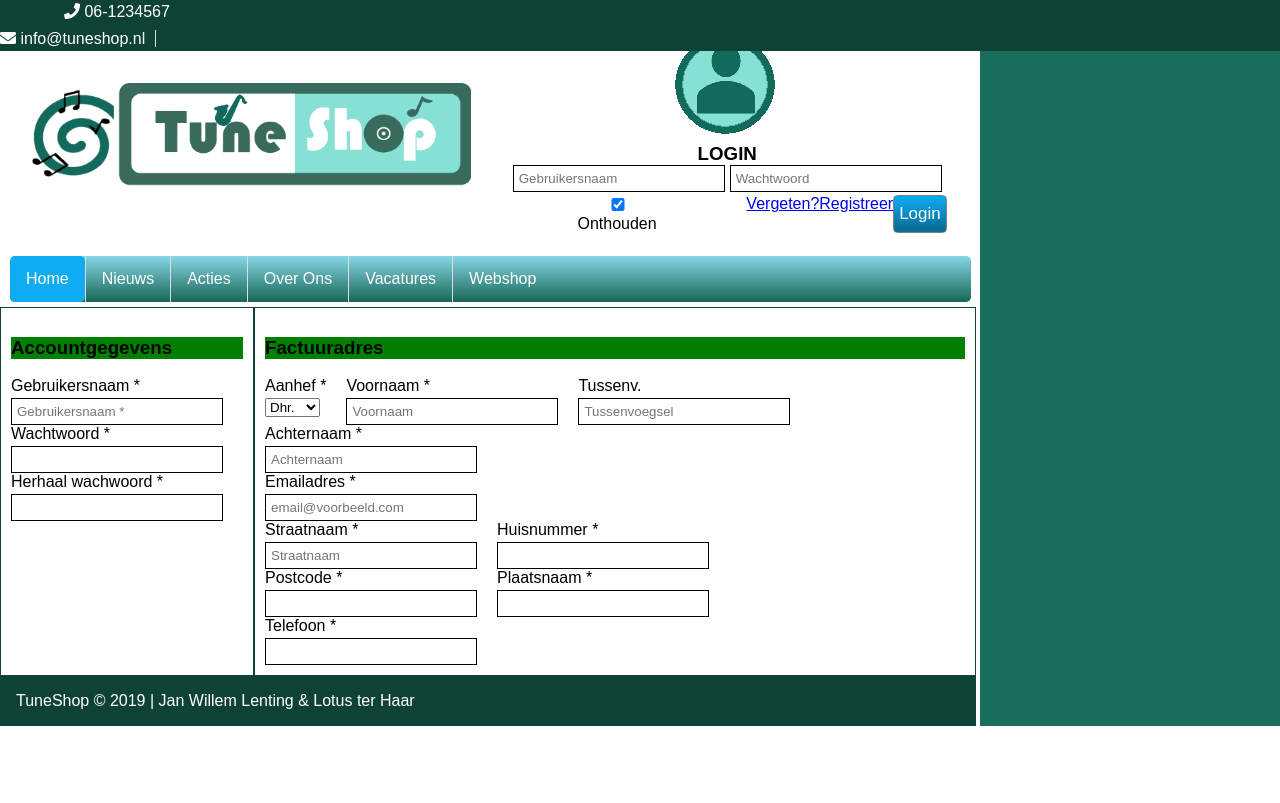
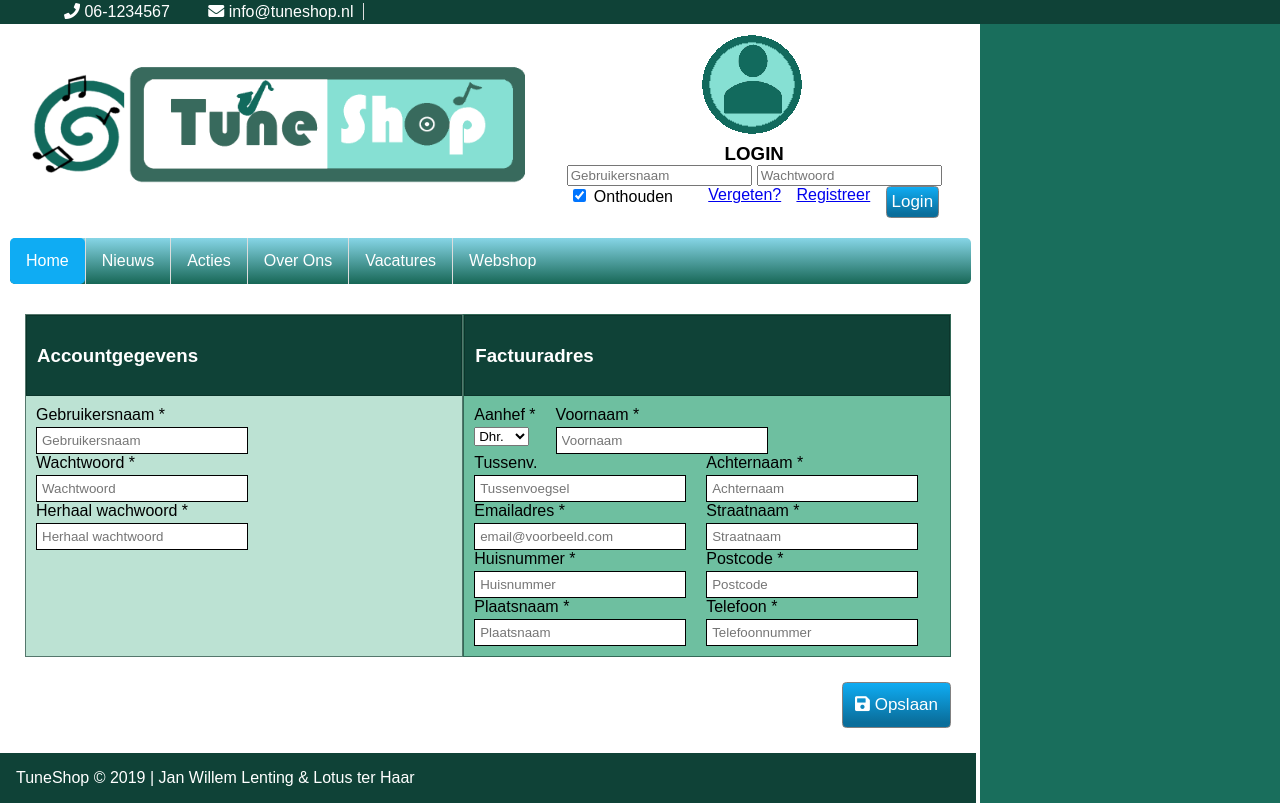
Before and after one commit to LotusterHaar/3A-Webshop, a PHP site: page /registrationpage.html in a window 1280 px wide. Before the commit the page ends 726 px from the top, so only its background shows below. Run offline with PHP 8.4, Linux system fonts and the light colour scheme.

Commit message:
kleuren, layout css en knop 'opslaan' toegevoegd aan de registratie pagina

```diff
--- a/html/css/stylesRegistrationPage.css
+++ b/html/css/stylesRegistrationPage.css
@@ -1,10 +1,11 @@
 .registration-form {
     display: flex;
+    padding: 25px;
 }
 
 .registration-form h3 {
-    background: green;
-    /*    display: grid;*/
+    color: white;
+    display: grid;
 }
 
 .row {
@@ -12,11 +13,18 @@
 }
 
 /* Create two equal columns that sits next to each other */
-.column {
-    border: 1px solid #0f4237;
+.column1, .column2 {
+    border: 1px solid rgba(10, 43, 36, 0.58);
     display: flex;
-    padding: 10px;
     flex-direction: column;
+}
+
+.column1{
+    background: #1a9a694a;
+}
+
+.column2{
+    background-color: #1a9a69a1;
 }
 
 label {
@@ -24,13 +32,34 @@
     margin: 0 20px 0 0;
 }
 
-span {
+.registration-form span {
     display: block;
     margin: 0 0 3px;
 }
 
-input {
+.registration-form input {
     width: 200px;
     border: 1px solid #000;
     padding: 5px;
 }
+
+.registration-form-header{
+    background-color: #0f4237;
+    margin:0px;
+    padding: 10px;
+    border: 1px solid rgba(10, 43, 36, 0.58);
+}
+
+.column-body{
+    padding: 10px;
+}
+
+.save-button-row{
+    display: flex;
+    flex-direction: column;
+    align-items:flex-end;
+}
+
+.save-button{
+    margin: 0 25px 25px 0px;
+}
--- a/html/registrationpage.html
+++ b/html/registrationpage.html
@@ -94,54 +94,78 @@
             </section>
             <!-- Content -->
             <section class="content">
-                <form class="registration-form">
-                    <div class="column">
-                        <h3><label>Accountgegevens</label></h3>
+                <form>
+                    <div class="registration-form">
 
+                        <div class="column1">
+                            <div class="registration-form-header"><h3><label>Accountgegevens</label></h3></div>
+                            <div class="column-body">
                                 <label for="username"><span>Gebruikersnaam *</span> <input name="username" id="username"
                                                                                            type="text"
-                                                                                   placeholder="Gebruikersnaam *"
+                                                                                           placeholder="Gebruikersnaam"
                                                                                            required/></label>
 
 
                                 <label for="password"><span>Wachtwoord *</span> <input name="password" id="password"
-                                                                               type="password" required/></label>
+                                                                                       placeholder="Wachtwoord"
+                                                                                       type="password"
+                                                                                       required/></label>
 
 
-                        <label for="password2"><span>Herhaal wachwoord *</span> <input name="password2" id="password2"
+                                <label for="password2"><span>Herhaal wachwoord *</span> <input name="password2"
+                                                                                               id="password2"
+                                                                                               placeholder="Herhaal wachtwoord"
                                                                                                type="password"
                                                                                                required/></label>
                             </div>
-                    <div class="column">
-                        <h3><label>Factuuradres</label></h3>
+                        </div>
+                        <div class="column2">
+                            <div class="registration-form-header"><h3><label>Factuuradres</label></h3></div>
+                            <div class="column-body">
                                 <div class="address-row">
                                     <label><span>Aanhef *</span> <select name="aanhef">
                                         <option value="Dhr.">Dhr.</option>
                                         <option value="Mevr.">Mevr.</option>
                                     </select></label>
-                            <label><span>Voornaam *</span><input name="voornaam" type="text" placeholder="Voornaam"
+                                    <label><span>Voornaam *</span><input name="voornaam" type="text"
+                                                                         placeholder="Voornaam"
                                                                          required/></label>
-                            <label><span>Tussenv.</span><input name="tussenv" type="text" placeholder="Tussenvoegsel"/></label>
+                                    <label><span>Tussenv.</span><input name="tussenv" type="text"
+                                                                       placeholder="Tussenvoegsel"/></label>
                                     <label><span>Achternaam *</span> <input name="achternaam" type="text"
                                                                             placeholder="Achternaam" required/></label>
                                 </div>
                                 <div class="address-row">
                                     <label><span>Emailadres *</span><input name="e-mail" type="email"
-                                                                   placeholder="email@voorbeeld.com" required/></label>
+                                                                           placeholder="email@voorbeeld.com"
+                                                                           required/></label>
                                 </div>
                                 <div class="address-row">
                                     <label><span>Straatnaam *</span> <input name="straatnaam" type="text"
                                                                             placeholder="Straatnaam" required/></label>
-                            <label><span>Huisnummer *</span> <input name="huisnummer" type="text" required/></label>
+                                    <label><span>Huisnummer *</span> <input name="huisnummer" placeholder="Huisnummer"
+                                                                            type="text" required/></label>
                                 </div>
-                        <div class="address-row">  <label><span>Postcode *</span><input name="postcode" type="text" required/></label>
-                            <label><span>Plaatsnaam *</span><input name="plaatsnaam" type="text" required/></label></div>
+                                <div class="address-row"><label><span>Postcode *</span><input name="postcode"
+                                                                                              placeholder="Postcode"
+                                                                                              type="text"
+                                                                                              required/></label>
+                                    <label><span>Plaatsnaam *</span><input name="plaatsnaam" type="text"
+                                                                           placeholder="Plaatsnaam" required/></label>
+                                </div>
                                 <div class="address-row">
                                     <label><span>Telefoon *</span> <input name="telefoonnummer " type="text"
-                                                                  aria-placeholder="Telefoonnummer" required/></label>
+                                                                          placeholder="Telefoonnummer"
+                                                                          aria-placeholder="Telefoonnummer"
+                                                                          required/></label>
                                 </div>
                             </div>
-
+                        </div>
+                    </div>
+                    <div class="save-button-row">
+                        <button class="button save-button"><i
+                                class="fas fa-save" aria-hidden="true"></i> Opslaan</button>
+                    </div>
                 </form>
             </section>
             <!-- Footer -->
```
Also changed, not shown: 1 other file. Lines whose indentation alone changed are shown as unchanged.
